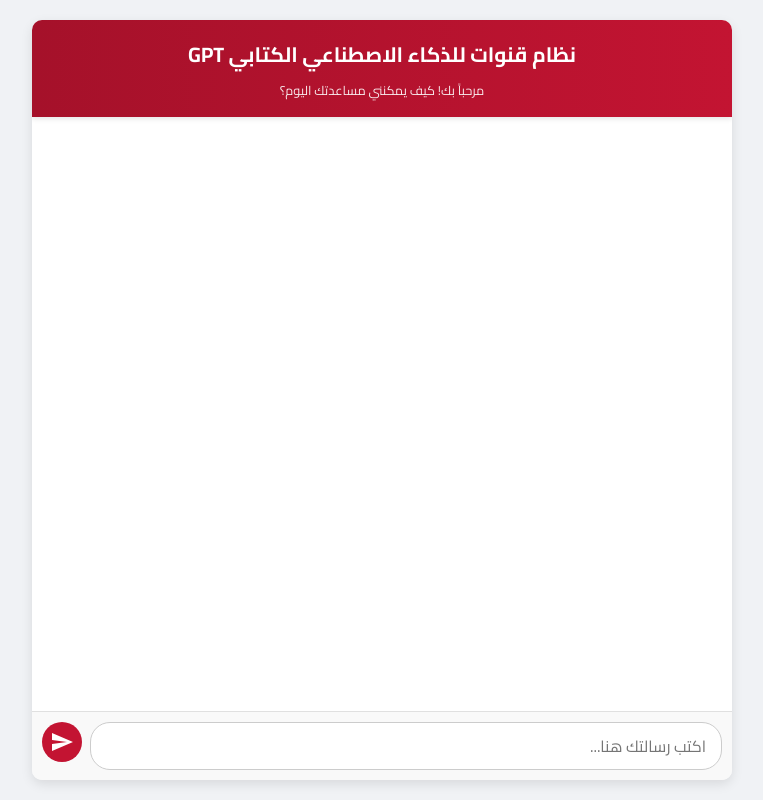
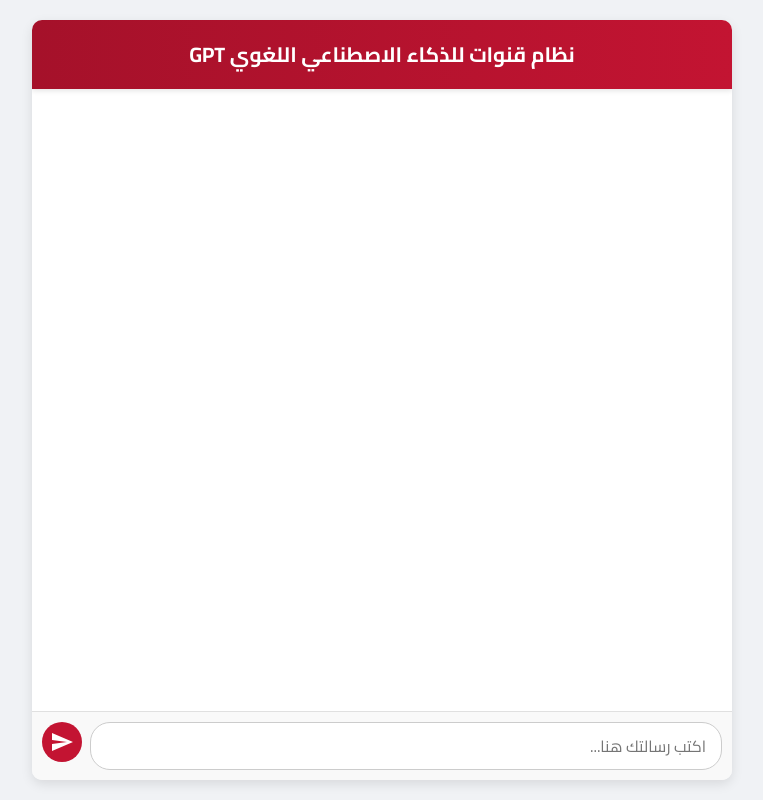
Before and after one commit to kanawattown-a11y/gpt-front, a plain HTML site: page index.html in a window 1280 px wide. Shown: the whole page, without its empty margins (258-1021 px from the left). Drawn offline with nearby package versions, Linux system fonts and the light colour scheme.

Commit message:
Update index.html

```diff
--- a/index.html
+++ b/index.html
@@ -3,7 +3,7 @@
 <head>
     <meta charset="UTF-8">
     <meta name="viewport" content="width=device-width, initial-scale=1.0">
-    <title>نظام قنوات للذكاء الاصطناعي اللغوي GPT</title>
+    <title>نظام قنوات للذكاء الاصطناعي الكتابي GPT</title>
     <link rel="stylesheet" href="style.css">
     <link rel="preconnect" href="https://fonts.googleapis.com">
     <link rel="preconnect" href="https://fonts.gstatic.com" crossorigin>
@@ -12,8 +12,7 @@
 <body>
     <div id="chat-container">
         <header>
-            <h1>نظام قنوات للذكاء الاصطناعي الكتابي GPT</h1>
-            <p>مرحباً بك! كيف يمكنني مساعدتك اليوم؟</p>
+            <h1>نظام قنوات للذكاء الاصطناعي اللغوي GPT</h1>
         </header>
         <div id="chat-box">
             <!-- رسائل الشات ستظهر هنا -->
@@ -27,6 +26,11 @@
             </button>
         </div>
     </div>
+
+    <!-- *** الإضافة الجديدة هنا *** -->
+    <!-- استدعاء مكتبة Marked.js لتحويل Markdown إلى HTML -->
+    <script src="https://cdn.jsdelivr.net/npm/marked/marked.min.js"></script>
+
     <script src="script.js"></script>
 </body>
 </html>
```
